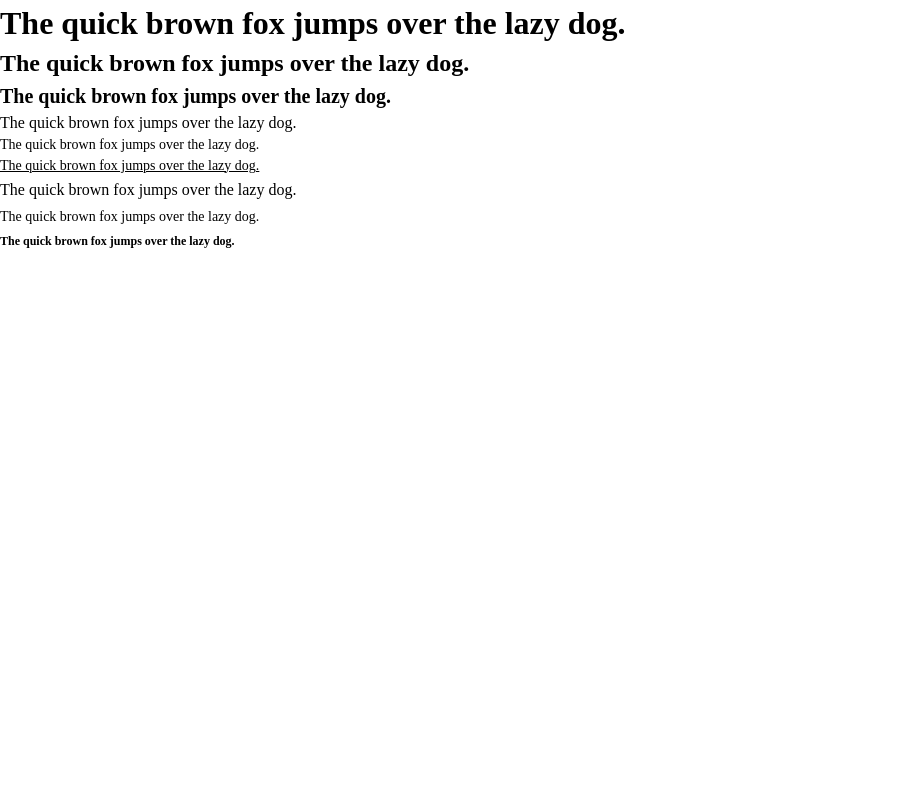
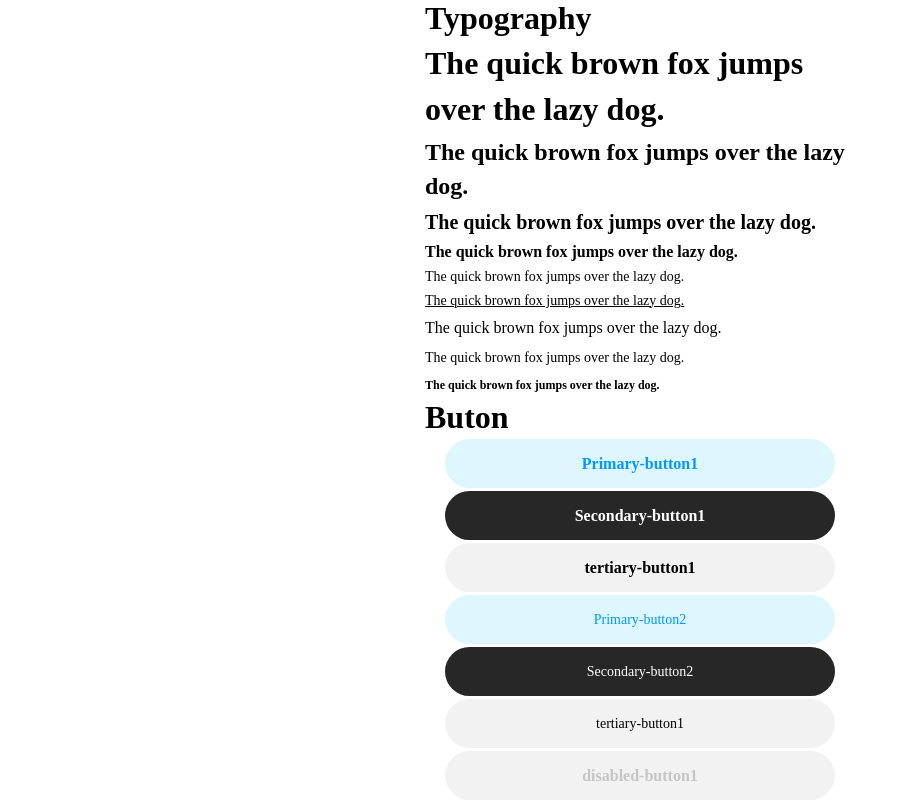
Before and after one commit to ohMyFamily/OMF_client, a React (Vite) app: page / in a window 1280 px wide. Shown: the whole page, without its empty margins (0-907 px from the left). Built offline with nearby package versions, Linux system fonts and the light colour scheme.

Commit message:
OMF-21 feat: Button 디자인시스템 구현

```diff
--- a/src/App.scss
+++ b/src/App.scss
@@ -1,8 +1,8 @@
-@use 'colors' as *;
-
 .Wrapper {
     margin: 0 auto;
     max-width: 430px;
     height: 100dvh;
-    // background-color: $Gray300;
+    display: flex;
+    flex-direction: column;
+    gap: 3px;
 }
--- a/src/App.tsx
+++ b/src/App.tsx
@@ -1,3 +1,4 @@
+import Button from './components/common/Button';
 import {
   Body1,
   Body2,
@@ -8,10 +9,13 @@ import {
   Title2,
   Title3,
 } from './components/common/Typography';
+import './App.scss';
 
 function App() {
   return (
     <>
+      <div className='Wrapper'>
+        <h1>Typography</h1>
         <Title1>The quick brown fox jumps over the lazy dog. </Title1>
         <Title2>The quick brown fox jumps over the lazy dog.</Title2>
         <Title3>The quick brown fox jumps over the lazy dog.</Title3>
@@ -30,6 +34,29 @@ function App() {
         <Body1>The quick brown fox jumps over the lazy dog.</Body1>
         <Body2> The quick brown fox jumps over the lazy dog.</Body2>
         <Caption1> The quick brown fox jumps over the lazy dog.</Caption1>
+        <h1>Buton</h1>
+        <Button size='b' variant='primary' onClick={() => ''}>
+          Primary-button1
+        </Button>
+        <Button size='b' variant='secondary' onClick={() => ''}>
+          Secondary-button1
+        </Button>
+        <Button size='b' variant='tertiary' onClick={() => ''}>
+          tertiary-button1
+        </Button>
+        <Button size='s' variant='primary' onClick={() => ''}>
+          Primary-button2
+        </Button>
+        <Button size='s' variant='secondary' onClick={() => ''}>
+          Secondary-button2
+        </Button>
+        <Button size='s' variant='tertiary' onClick={() => ''}>
+          tertiary-button1
+        </Button>
+        <Button size='b' variant='tertiary' disabled={true} onClick={() => ''}>
+          disabled-button1
+        </Button>
+      </div>
     </>
   );
 }
--- /dev/null
+++ b/src/components/common/Button/button.module.scss
@@ -0,0 +1,44 @@
+@use '../../../colors' as *;
+
+.size {
+    width: calc(100% - 40px);
+    margin: 0 20px;
+    height: 56px;
+    border-radius: 28px;
+    border: none;
+    cursor: pointer;
+
+    &.b {
+
+    }
+
+    &.s {
+
+    }
+
+    &.primary {
+        background-color: $main50;
+        color: $main300;
+        &:hover {
+            background-color: $main100;
+        }
+    }
+    &.secondary {
+        background-color: $Gray500;
+        color: $Gray000;
+        &:hover {
+            background-color: $Gray400;
+        }
+    }
+    &.tertiary {
+        background-color: $Gray50;
+        &:hover {
+            background-color: $Gray75;
+        }
+
+    }
+    &.disabled {
+       background-color: $Gray50;
+       color: $Gray100;
+    }
+}
--- /dev/null
+++ b/src/components/common/Button/index.tsx
@@ -0,0 +1,36 @@
+import classNames from 'classnames';
+import { Button1, Button2 } from '../Typography';
+import $ from './button.module.scss';
+
+interface ButtonProps {
+  children: React.ReactNode;
+  size: 'b' | 's';
+  variant: 'primary' | 'secondary' | 'tertiary';
+  disabled?: boolean;
+  onClick: () => void;
+}
+
+export default function Button({
+  children,
+  size,
+  variant,
+  disabled = false,
+  onClick,
+}: ButtonProps) {
+  return (
+    <button
+      className={classNames($.size, {
+        [$.b]: size === 'b',
+        [$.s]: size === 's',
+        [$.primary]: variant === 'primary' && !disabled,
+        [$.secondary]: variant === 'secondary' && !disabled,
+        [$.tertiary]: variant === 'tertiary' && !disabled,
+        [$.disabled]: disabled,
+      })}
+      onClick={onClick}
+    >
+      {size === 'b' && <Button1>{children}</Button1>}
+      {size === 's' && <Button2>{children}</Button2>}
+    </button>
+  );
+}
--- a/src/components/common/Typography/typography.module.scss
+++ b/src/components/common/Typography/typography.module.scss
@@ -22,7 +22,7 @@
     @include typography(0, bold, 20px, none, 32px);
 }
 .button1 {
-    @include typography(0, normal, 16px, none, 22px);
+    @include typography(0, 600, 16px, none, 22px);
 }
 .button2 {
     @include typography(0, normal, 14px, none, 22px);
```
Lines whose indentation alone changed are shown as unchanged.
